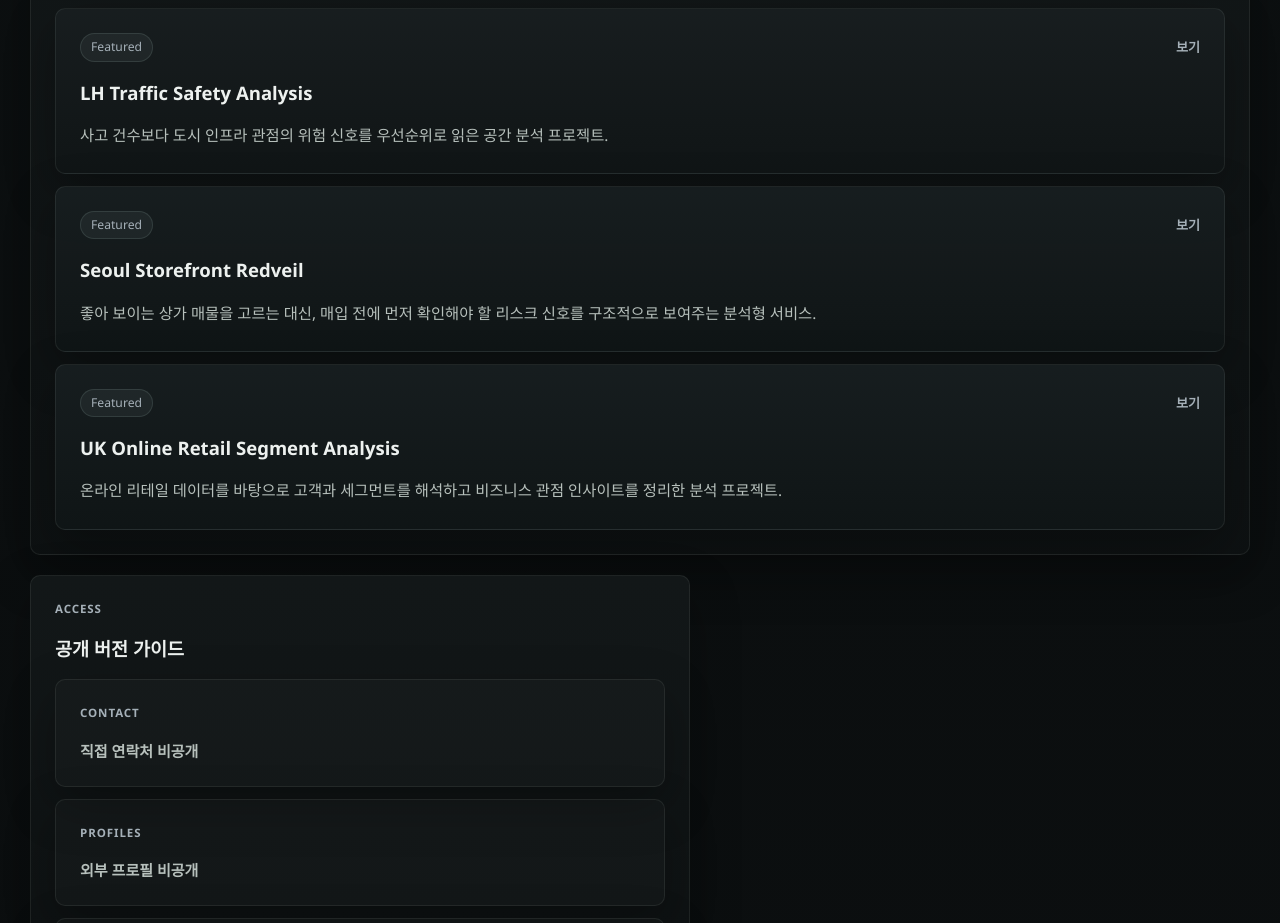
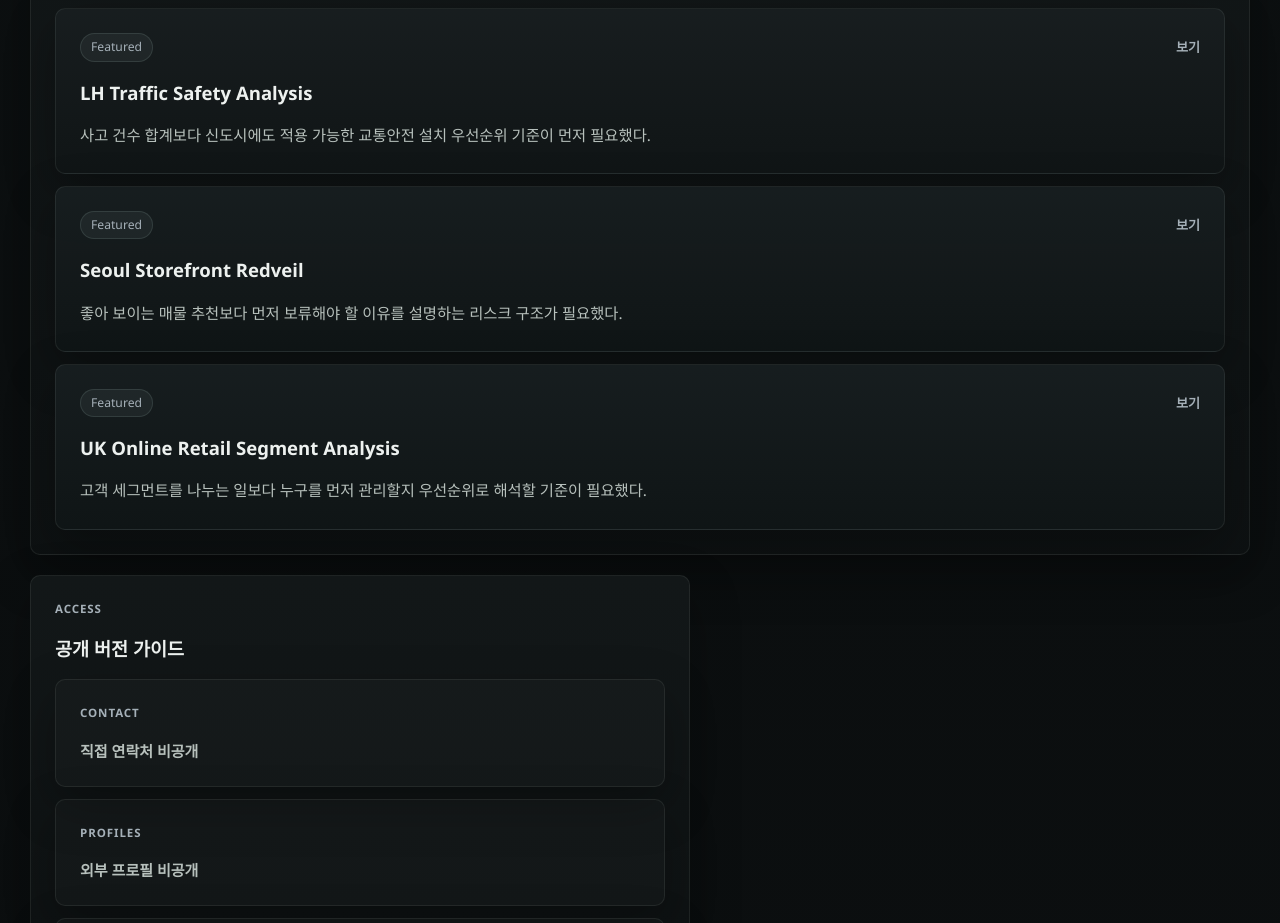
Before and after one commit to dffxonnb-cyber/signal-archive, a Next.js app: page /resume in a window 1280 px wide. Shown: the part 1440-2363 px from the top of the page. Built offline with nearby package versions, Linux system fonts and the light colour scheme.

Commit message:
refactor(projects): sharpen taxonomy and dossier metadata

```diff
--- a/app/projects/page.tsx
+++ b/app/projects/page.tsx
@@ -1,7 +1,7 @@
 import { ProjectExplorer } from "@/components/project-explorer";
 import { featuredProjects, projects } from "@/content/projects";
 
-const focusAreas = ["공공", "상권", "커머스", "스포츠"];
+const focusAreas = ["공공데이터", "커머스", "리테일/마케팅", "스포츠"];
 
 export default function ProjectsPage() {
   return (
@@ -12,7 +12,7 @@ export default function ProjectsPage() {
             <span className="eyebrow">Projects</span>
             <h1 className="page-title">대표 프로젝트를 포함한 전체 아카이브</h1>
             <p className="page-intro">
-              결과물 나열보다 문제 유형과 도메인 기준으로 프로젝트를 직접 좁혀보는 구조입니다.
+              프로젝트 수는 적지만, 각 사례를 더 정확하게 고를 수 있도록 분류 체계를 다시 정리했습니다.
             </p>
           </div>
 
--- a/content/projects.ts
+++ b/content/projects.ts
@@ -5,23 +5,28 @@ export const projects: Project[] = [
     slug: "lh-traffic-safety-analysis",
     title: "LH Traffic Safety Analysis",
     category: "대표 프로젝트",
-    summary:
-      "사고 건수보다 도시 인프라 관점의 위험 신호를 우선순위로 읽은 공간 분석 프로젝트.",
+    primaryDomain: "공공데이터",
+    summary: "사고 건수 합계보다 신도시에도 적용 가능한 교통안전 설치 우선순위 기준이 먼저 필요했다.",
     period: "Independent study",
     format: "개인 프로젝트",
-    domains: ["공공", "도시", "교통", "공간데이터 분석"],
-    role: ["문제 정의", "데이터 전처리", "공간 분석", "지표 설계", "결과 해석"],
-    stack: ["Python", "Jupyter Notebook", "공간데이터 분석"],
-    problemTypes: ["문제 정의", "구조 설계", "위험 신호 포착", "인사이트 도출"],
-    badges: ["Featured", "Spatial", "Risk-focused"],
+    domains: ["공공데이터", "도시", "교통", "공간데이터 분석"],
+    role: ["공간 위험도 설계", "우선순위 도출"],
+    filterTools: ["Python", "GIS"],
+    cardTools: ["Python", "GIS", "Jupyter"],
+    stack: ["Python", "GIS", "Jupyter"],
+    problemTypes: ["위험도 평가"],
+    coreTags: ["전이검증", "위험격자", "설명가능추천", "공공데이터"],
+    badges: ["Featured", "Spatial", "Explainable"],
     context:
-      "교통안전 리스크를 해석할 때 사고 건수만으로 우선순위를 정하면 도시 인프라 관점의 맥락이 빠집니다. 더 구조적인 위험 해석 기준이 필요했습니다.",
+      "신도시나 데이터가 충분하지 않은 지역에서는 단순 사고 건수 집계만으로 설치 우선순위를 설명하기 어렵습니다. 공공데이터만으로도 납득 가능한 우선순위를 도출하는 구조가 필요했습니다.",
     outcome:
-      "교통안전 관련 데이터를 공간 단위로 다시 읽고, 취약 구간과 위험도를 해석하는 기준을 정리했습니다.",
+      "교통안전 시설 설치를 사고 빈도 정리에서 벗어나, 위험 격자와 우선순위 논리로 설명할 수 있는 공간 분석 구조로 재정리했습니다.",
+    supportingLine:
+      "데이터가 부족한 신도시에도 설치 우선순위를 설명 가능하게 만든 교통안전 분석",
     focusPoints: [
-      "공공데이터 기반 공간 분석 경험",
-      "도시 / 교통 맥락을 고려한 위험도 해석",
-      "지표보다 먼저 해석 단위를 세우는 접근",
+      "공간 위험도를 단순 사고 건수 대신 격자 기반 우선순위 구조로 재설계",
+      "공공데이터만으로도 설명 가능한 추천 구조를 만들기 위해 전이 검증 관점을 적용",
+      "정책 판단에 바로 연결될 수 있도록 취약 구간과 설치 우선순위를 함께 제시",
     ],
     links: [],
     sortOrder: 1,
@@ -30,26 +35,26 @@ export const projects: Project[] = [
       {
         title: "프로젝트 개요",
         paragraphs: [
-          "이 프로젝트는 교통안전 이슈를 단순 사고 건수로 정리하는 대신, 도시 인프라 관점에서 먼저 봐야 하는 위험 신호를 식별하는 데 초점을 맞췄습니다.",
+          "이 프로젝트는 교통안전 문제를 단순 사고 건수로 정리하는 대신, 신도시처럼 데이터가 부족한 환경에서도 설치 우선순위를 설명할 수 있는 구조를 만드는 데 초점을 맞췄습니다.",
         ],
       },
       {
         title: "접근 방식",
         paragraphs: [
-          "공공데이터를 정리하고 공간 단위로 다시 읽을 수 있도록 분석 가능한 구조를 먼저 만들었습니다.",
-          "이후 지표를 설계해 단순 빈도보다 위험의 맥락이 드러나는 방향으로 결과를 해석했습니다.",
+          "공공데이터를 공간 단위로 재정렬하고 위험 격자를 구성해, 단순 빈도보다 우선적으로 개입해야 할 지점을 설명할 수 있게 만들었습니다.",
+          "이후 전이 검증 관점을 적용해 특정 지역에서만 통하는 기준이 아니라 다른 신도시 환경에도 납득 가능한 우선순위 구조를 설계했습니다.",
         ],
       },
       {
         title: "핵심 인사이트",
         paragraphs: [
-          "결과값 자체를 나열하는 대신, 우선적으로 확인해야 할 취약 구간과 위험 신호를 드러내는 데 집중했습니다.",
+          "핵심은 어디가 위험한가보다 왜 이 위치를 먼저 설치해야 하는가를 설명할 수 있게 만드는 것이었습니다. 프로젝트는 시각화보다 우선순위 논리와 설명 가능성에 무게를 두었습니다.",
         ],
       },
       {
         title: "회고",
         paragraphs: [
-          "공간데이터 분석은 시각적 결과보다 먼저 해석 단위와 구조를 정리해야 한다는 점을 다시 확인한 프로젝트였습니다.",
+          "공공 영역의 공간 분석은 지표를 많이 만드는 것보다, 데이터가 적은 환경에서도 설득 가능한 판단 구조를 설계하는 일이 더 중요하다는 점을 다시 확인한 프로젝트였습니다.",
         ],
       },
     ],
@@ -58,32 +63,28 @@ export const projects: Project[] = [
     slug: "seoul-storefront-redveil",
     title: "Seoul Storefront Redveil",
     category: "대표 프로젝트",
-    summary:
-      "좋아 보이는 상가 매물을 고르는 대신, 매입 전에 먼저 확인해야 할 리스크 신호를 구조적으로 보여주는 분석형 서비스.",
+    primaryDomain: "공공데이터",
+    summary: "좋아 보이는 매물 추천보다 먼저 보류해야 할 이유를 설명하는 리스크 구조가 필요했다.",
     period: "Independent build",
     format: "개인 프로젝트",
-    domains: ["상권", "부동산", "입지", "리스크 분석", "웹 구현"],
-    role: [
-      "문제 정의",
-      "서비스 기획",
-      "데이터 수집 및 가공",
-      "분석 구조 설계",
-      "리스크 판단 기준 설계",
-      "웹 구현",
-      "문서화",
-      "배포",
-    ],
-    stack: ["Python", "SQL", "Jupyter Notebook", "JavaScript", "HTML/CSS"],
-    problemTypes: ["문제 정의", "리스크 모델링", "구조 설계", "웹 구현", "스토리텔링"],
-    badges: ["Featured", "End-to-End", "Decision tool"],
+    domains: ["공공데이터", "상권", "입지", "리스크 분석", "웹 구현"],
+    role: ["문제 정의", "서비스 설계", "리스크 로직 구현"],
+    filterTools: ["Python", "SQL", "Web"],
+    cardTools: ["Python", "SQL", "Web"],
+    stack: ["Python", "SQL", "Web", "Jupyter"],
+    problemTypes: ["위험도 평가"],
+    coreTags: ["리스크 판별", "대체후보", "공공데이터", "웹배포"],
+    badges: ["Featured", "End-to-End", "Public-facing"],
     context:
-      "상가 매물을 추천하는 서비스는 많지만, 실제 매입 전 어떤 리스크를 먼저 검토해야 하는지 구조적으로 보여주는 도구는 드뭅니다.",
+      "상권 분석 서비스는 많지만, 실제 매입 전에 어떤 조건 때문에 보류해야 하는지 구조적으로 보여주는 도구는 드뭅니다. 추천보다 보류 기준을 먼저 설계하는 편이 더 실용적이라고 판단했습니다.",
     outcome:
-      "서울 소형 상가 매입 리스크를 판별하는 웹 기반 결과물과 프로젝트 구조 문서를 만들었습니다.",
+      "공공데이터와 상권 데이터를 묶어 매입 리스크를 판별하고, 대체 후보 비교까지 가능한 웹 기반 판단 도구로 연결했습니다.",
+    supportingLine:
+      "좋은 매물을 추천하기보다 먼저 보류해야 할 이유를 보여주는 상권 리스크 서비스",
     focusPoints: [
-      "분석 + 기획 + 구현이 함께 들어간 프로젝트",
-      "리스크 판단 기준을 직접 설계한 경험",
-      "데이터 결과를 실제 판단 도구로 연결한 구조",
+      "분석 결과를 문서에 멈추지 않고 공공데이터 기반 웹 서비스까지 확장",
+      "리스크 판별 기준과 대체 후보 구조를 직접 설계해 사용자의 판단 흐름을 앞당김",
+      "상권 추천보다 리스크 보류 근거를 먼저 보여주는 방향으로 서비스 논리를 재구성",
     ],
     links: [],
     sortOrder: 2,
@@ -95,27 +96,27 @@ export const projects: Project[] = [
       {
         title: "프로젝트 개요",
         paragraphs: [
-          "상가 분석 결과를 예쁘게 보여주는 것이 아니라, 매입 전에 먼저 걸러야 할 리스크 신호를 구조적으로 확인하는 도구를 목표로 했습니다.",
+          "이 프로젝트는 상가 매물을 예쁘게 비교하는 것이 아니라, 매입 전에 먼저 걸러야 할 리스크를 구조적으로 보여주는 판단 도구를 목표로 했습니다.",
         ],
       },
       {
         title: "문제 정의",
         paragraphs: [
-          "표면적으로 매력적인 조건이 보여도 실제 판단에서 중요한 위험 요소는 뒤로 밀리는 경우가 많습니다.",
-          "사용자가 판단을 시작하기 전에 봐야 할 리스크 기준을 먼저 제시하는 흐름이 필요했습니다.",
+          "겉으로 매력적인 조건이 있어도 실제 판단에서 중요한 위험 요소는 뒤로 밀리는 경우가 많습니다.",
+          "사용자가 추천을 보기 전에 보류 사유를 먼저 확인할 수 있도록 리스크 구조를 다시 설계할 필요가 있었습니다.",
         ],
       },
       {
         title: "구조 설계",
         paragraphs: [
           "데이터를 수집하고 정리하는 단계부터 결과가 하나의 판단 도구로 이어지도록 분석 구조를 설계했습니다.",
-          "리스크 항목을 어떻게 분류하고 보여줄지 정의한 뒤 웹 결과물로 연결했습니다.",
+          "리스크 항목을 어떻게 분류하고, 대체 후보와 함께 어떤 순서로 보여줄지 정의한 뒤 웹 결과물로 연결했습니다.",
         ],
       },
       {
         title: "회고",
         paragraphs: [
-          "좋아 보이는 결과보다 먼저 의심해야 할 지점을 드러내는 설계가 더 실용적일 수 있다는 점을 보여준 프로젝트였습니다.",
+          "좋아 보이는 조건을 강조하는 것보다, 먼저 보류해야 할 이유를 드러내는 구조가 더 실용적인 서비스가 될 수 있다는 점을 확인한 프로젝트였습니다.",
         ],
       },
     ],
@@ -124,23 +125,28 @@ export const projects: Project[] = [
     slug: "uk-online-retail-segment-analysis",
     title: "UK Online Retail Segment Analysis",
     category: "대표 프로젝트",
-    summary:
-      "온라인 리테일 데이터를 바탕으로 고객과 세그먼트를 해석하고 비즈니스 관점 인사이트를 정리한 분석 프로젝트.",
+    primaryDomain: "커머스",
+    summary: "고객 세그먼트를 나누는 일보다 누구를 먼저 관리할지 우선순위로 해석할 기준이 필요했다.",
     period: "Independent analysis",
     format: "개인 프로젝트",
-    domains: ["커머스", "리테일", "비즈니스 데이터 분석"],
-    role: ["데이터 분석", "세그먼트 해석", "인사이트 도출"],
-    stack: ["Python", "Jupyter Notebook", "데이터 분석"],
-    problemTypes: ["데이터 정제", "세그먼트 분석", "인사이트 도출", "스토리텔링"],
-    badges: ["Featured", "Commerce", "Insight-heavy"],
+    domains: ["커머스", "리테일", "CRM", "비즈니스 데이터 분석"],
+    role: ["CRM 분석", "세그먼트 설계"],
+    filterTools: ["Python", "SQL"],
+    cardTools: ["Python", "SQL"],
+    stack: ["Python", "SQL", "Jupyter"],
+    problemTypes: ["세그먼트 분석"],
+    coreTags: ["RFM", "파레토검증", "통계검정", "액션전략"],
+    badges: ["Featured", "CRM", "Priority Logic"],
     context:
-      "온라인 리테일 데이터는 요약 지표를 쉽게 만들 수 있지만, 실제로는 고객 세그먼트와 구매 패턴을 어떤 관점으로 해석하느냐가 더 중요합니다.",
+      "커머스 데이터는 세그먼트 이름을 붙이기 쉽지만, 실제 현업에서는 누구를 먼저 관리해야 하는지가 더 중요한 질문입니다. 그래서 분류보다 예산 우선순위 해석에 초점을 맞췄습니다.",
     outcome:
-      "리테일 데이터 기반 세그먼트 분석과 비즈니스 인사이트를 정리하고, 산업 적합성이 읽히는 설명 구조로 문서를 구성했습니다.",
+      "고객 세그먼트를 단순 분류표가 아니라 예산과 액션 우선순위 문제로 번역해, CRM 실행 로직과 함께 읽히는 분석 구조로 정리했습니다.",
+    supportingLine:
+      "누구를 먼저 관리해야 하는가를 세그먼트가 아니라 예산 우선순위 문제로 번역한 CRM 분석",
     focusPoints: [
-      "커머스 / 비즈니스 데이터 분석 적합성",
-      "숫자보다 해석 프레임을 중심에 둔 카드",
-      "산업 친화적인 분석 서사 구성",
+      "RFM 기반 세그먼트를 파레토 검증과 통계 검정으로 다시 확인",
+      "고객군 이름보다 예산 우선순위와 액션 전략이 먼저 읽히도록 결과를 재구성",
+      "커머스 분석 결과를 운영 지표가 아니라 CRM 의사결정 언어로 번역",
     ],
     links: [],
     sortOrder: 3,
@@ -149,19 +155,20 @@ export const projects: Project[] = [
       {
         title: "프로젝트 개요",
         paragraphs: [
-          "커머스 데이터에서 매출 합계만 보는 대신, 고객과 구매 패턴을 분리해 해석할 수 있도록 세그먼트를 정리했습니다.",
+          "이 프로젝트는 고객을 여러 그룹으로 나누는 것 자체보다, 어느 그룹에 예산과 관리 우선순위를 먼저 둘지 판단할 수 있는 구조를 만드는 데 집중했습니다.",
         ],
       },
       {
         title: "분석 접근",
         paragraphs: [
-          "고객과 구매 특성을 구분하고, 세그먼트별 의미가 비즈니스 판단으로 이어지도록 설명 구조를 설계했습니다.",
+          "고객과 구매 특성을 분리해 세그먼트를 만들고, 파레토 관점과 통계 검정을 함께 사용해 실제로 우선순위를 설명할 수 있는 그룹만 남겼습니다.",
+          "이후 각 세그먼트가 어떤 액션 전략으로 연결되는지까지 정리해 CRM 실행 관점으로 번역했습니다.",
         ],
       },
       {
         title: "핵심 인사이트",
         paragraphs: [
-          "세그먼트 이름보다 해석 기준과 비즈니스 의미가 먼저 읽히는 분석 카드가 되도록 정리했습니다.",
+          "세그먼트 분석의 강점은 분류표가 아니라 예산 분배와 관리 순서를 설명하는 데 있다는 점이 명확해졌습니다.",
         ],
       },
     ],
@@ -170,21 +177,28 @@ export const projects: Project[] = [
     slug: "starbucks-promotion-analysis",
     title: "Starbucks Promotion Analysis",
     category: "서브 프로젝트",
-    summary:
-      "프로모션 맥락에서 소비자 반응을 읽고 결과를 정리한 마케팅 분석 프로젝트.",
+    primaryDomain: "리테일/마케팅",
+    summary: "반정형 이벤트 로그를 고객-오퍼-채널 단위로 다시 묶어야 프로모션 판단이 가능했다.",
     period: "Side analysis",
     format: "개인 프로젝트",
-    domains: ["마케팅", "프로모션", "소비자 데이터 분석"],
-    role: ["데이터 분석", "프로모션 해석", "결과 정리"],
-    stack: ["Python", "Jupyter Notebook"],
-    problemTypes: ["데이터 정제", "인사이트 도출", "스토리텔링"],
-    badges: ["Marketing"],
+    domains: ["리테일/마케팅", "프로모션", "CRM"],
+    role: ["데이터 구조 설계", "프로모션 해석"],
+    filterTools: ["Python", "SQL"],
+    cardTools: ["Python", "SQL", "Tableau"],
+    stack: ["Python", "SQL", "Tableau"],
+    problemTypes: ["프로모션/추천 해석"],
+    coreTags: ["반정형이벤트", "고객-오퍼통합", "채널인사이트", "추천후보"],
+    badges: ["CRM", "Event Restructuring"],
     context:
-      "프로모션 효과는 단순 반응률보다 맥락과 고객 반응 구조를 같이 읽어야 의미가 생깁니다.",
-    outcome: "마케팅 / CRM 분야로 확장 가능한 분석 카드로 정리했습니다.",
+      "프로모션 로그는 이벤트 중심으로 쌓여 있어 그대로는 어떤 고객에게 어떤 오퍼를 어떤 채널로 보내야 하는지 판단하기 어렵습니다. 원시 로그를 고객-오퍼 구조로 다시 묶는 작업이 먼저 필요했습니다.",
+    outcome:
+      "반정형 프로모션 이벤트를 고객·오퍼·채널 구조로 통합해, CRM 추천 후보와 채널 인사이트를 함께 읽을 수 있는 분석 결과로 정리했습니다.",
+    supportingLine:
+      "어떤 고객에게 어떤 오퍼를 어떤 채널로 보낼지 결정하게 만든 CRM 프로젝트",
     focusPoints: [
-      "마케팅 / CRM 분석 역량 보완",
-      "대표 프로젝트 외 도메인 확장성 제시",
+      "반정형 이벤트 로그를 고객-오퍼-채널 기준으로 재구성",
+      "대시보드보다 추천 후보와 채널 인사이트가 먼저 읽히는 구조에 집중",
+      "프로모션 해석을 CRM 실행 판단으로 연결할 수 있게 재설계",
     ],
     links: [],
     sortOrder: 4,
@@ -193,7 +207,13 @@ export const projects: Project[] = [
       {
         title: "프로젝트 개요",
         paragraphs: [
-          "프로모션 성과를 결과 지표로만 보지 않고, 반응 구조와 해석 포인트를 정리했습니다.",
+          "이 프로젝트는 프로모션 성과를 지표로만 요약하는 대신, 어떤 고객에게 어떤 오퍼를 어떤 채널로 보낼지 결정할 수 있는 구조를 만드는 데 초점을 맞췄습니다.",
+        ],
+      },
+      {
+        title: "구조 설계",
+        paragraphs: [
+          "이벤트 중심으로 흩어진 로그를 고객·오퍼·채널 구조로 통합해, 반응률 숫자보다 추천 후보와 채널 인사이트가 먼저 읽히도록 정리했습니다.",
         ],
       },
     ],
@@ -202,21 +222,28 @@ export const projects: Project[] = [
     slug: "nba-game-player-analysis",
     title: "NBA Game & Player Analysis",
     category: "서브 프로젝트",
-    summary:
-      "스포츠 데이터를 통합하고 경기 / 선수 지표를 해석한 스포츠 데이터 분석 프로젝트.",
+    primaryDomain: "스포츠",
+    summary: "승리 요인, 선수 성과, 플레이 스타일을 하나의 예측 파이프라인으로 연결할 필요가 있었다.",
     period: "Side analysis",
     format: "개인 프로젝트",
-    domains: ["스포츠 데이터 분석"],
-    role: ["데이터 통합", "전처리", "지표 해석", "분석"],
-    stack: ["Python", "Jupyter Notebook"],
-    problemTypes: ["데이터 통합", "전처리", "지표 해석", "분석 구조"],
-    badges: ["Sports"],
+    domains: ["스포츠", "예측 모델링", "데이터 파이프라인"],
+    role: ["데이터 통합", "예측 모델링", "스타일 군집화"],
+    filterTools: ["Python"],
+    cardTools: ["Python"],
+    stack: ["Python", "Jupyter"],
+    problemTypes: ["예측 모델링", "데이터 통합·파이프라인"],
+    coreTags: ["EDA", "통계검정", "회귀예측", "클러스터링"],
+    badges: ["Sports", "Pipeline"],
     context:
-      "스포츠 데이터는 데이터 소스가 분리돼 있는 경우가 많아, 통합과 해석 구조를 동시에 설계하는 경험이 중요했습니다.",
-    outcome: "도메인 확장성과 다중 데이터 처리 경험을 보여주는 분석 카드로 정리했습니다.",
+      "스포츠 분석은 주제별로 분리된 결과물이 많지만, 실제로는 경기 결과, 선수 성과, 플레이 스타일을 하나의 파이프라인으로 연결해야 해석의 밀도가 생깁니다.",
+    outcome:
+      "게임 데이터와 선수 데이터를 통합하고, EDA·통계 검정·회귀 예측·군집화를 하나의 분석 흐름으로 엮어 스포츠 분석 파이프라인을 구성했습니다.",
+    supportingLine:
+      "승리 요인, 선수 성과, 플레이 스타일을 하나의 분석 파이프라인으로 연결한 스포츠 분석",
     focusPoints: [
-      "스포츠 데이터 도메인 관심도와 확장성 제시",
-      "다중 데이터 처리 및 분석 구조 경험 보완",
+      "경기와 선수 데이터를 분리하지 않고 하나의 파이프라인으로 통합",
+      "EDA, 통계 검정, 회귀 예측, 클러스터링을 연속된 분석 흐름으로 연결",
+      "도메인 관심을 넘어 예측 모델링과 데이터 통합 구조 경험을 보여주는 사례",
     ],
     links: [],
     sortOrder: 5,
@@ -225,7 +252,13 @@ export const projects: Project[] = [
       {
         title: "프로젝트 개요",
         paragraphs: [
-          "경기와 선수 데이터의 관계를 연결해 지표를 해석하는 흐름을 만들었습니다.",
+          "이 프로젝트는 스포츠 데이터를 주제별로 따로 분석하는 대신, 승리 요인과 선수 성과, 플레이 스타일을 하나의 흐름에서 읽을 수 있도록 연결하는 데 집중했습니다.",
+        ],
+      },
+      {
+        title: "분석 파이프라인",
+        paragraphs: [
+          "데이터 통합으로 출발해 EDA, 통계 검정, 회귀 예측, 군집화까지 이어지는 분석 파이프라인을 만들고, 각 단계가 다음 판단으로 이어지도록 정리했습니다.",
         ],
       },
     ],
--- a/types/content.ts
+++ b/types/content.ts
@@ -12,16 +12,21 @@ export type Project = {
   slug: string;
   title: string;
   category: "대표 프로젝트" | "서브 프로젝트";
+  primaryDomain: string;
   summary: string;
   period: string;
   format: string;
   domains: string[];
   role: string[];
+  filterTools: string[];
+  cardTools: string[];
   stack: string[];
   problemTypes: string[];
+  coreTags: string[];
   badges: string[];
   context: string;
   outcome: string;
+  supportingLine: string;
   focusPoints: string[];
   links: ExternalLink[];
   sortOrder: number;
```
Also changed, not shown: app/globals.css (+15 -5 lines), components/project-card.tsx (+7 -33 lines), components/project-explorer.tsx (+5 -6 lines).
